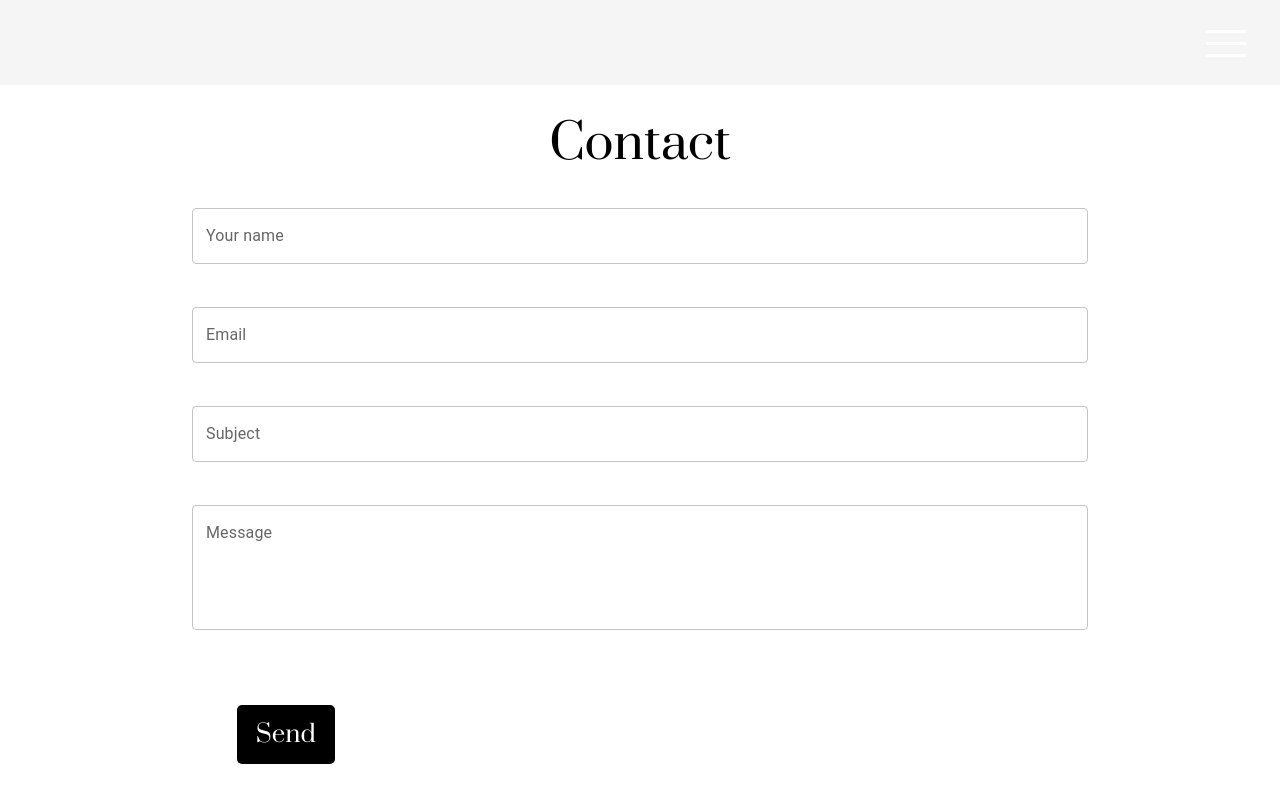
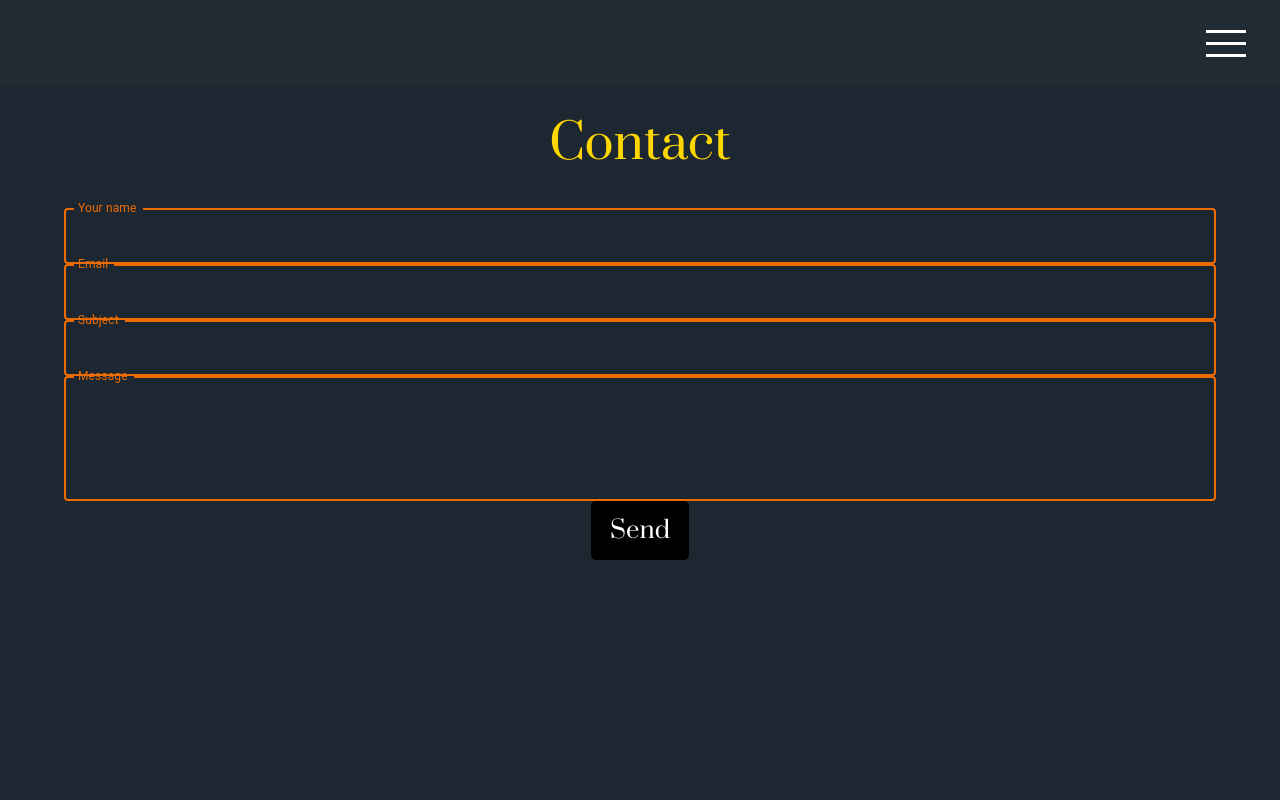
Before and after one commit to LuisTerceroIII/le.dev., a React (Create React App) app: page /contact in a window 1280 px wide. Shown: the top 800 px of the page. Built offline with nearby package versions, Linux system fonts and the light colour scheme.

Commit message:
update colors on all sections

```diff
--- a/src/components/Atoms/button/button.css
+++ b/src/components/Atoms/button/button.css
@@ -6,15 +6,12 @@
     border: none;
     width: fit-content;
     height: fit-content;
-    margin-top: 32px;
-    margin-left: 5%;
     font-family:var(--title);
     font-size: 24px;
     cursor: pointer;
     border-radius: 5px;
     color: #ffffff;
     z-index: 2;
-    margin-bottom: 5%;
     transition: background-color .3s ease-out;
     padding: 13px 19px;
   }
--- a/src/components/organisms/ProjectCard/ProjectCard.css
+++ b/src/components/organisms/ProjectCard/ProjectCard.css
@@ -6,6 +6,7 @@
     width: 320px;
     border-radius: 20px;
     padding: 25px;
+    background-color: #748386;
 
 }
 
@@ -33,7 +34,7 @@
     margin-bottom: 10px;
     padding: 0 10%;
     margin-bottom: 15px;
-    color:var(--softBlack);
+    color:var(--white);
     text-shadow: var(--softShadow);
 
 }
@@ -49,7 +50,7 @@
     font-size: 16px;
     margin-top: 10px;
     font-weight: 600;
-    color:var(--hardGrey);
+    color:var(--white);
     line-height: 20px;
 
 }
--- a/src/components/sections/AboutMe/AboutMe.css
+++ b/src/components/sections/AboutMe/AboutMe.css
@@ -1,7 +1,7 @@
 .about-me-section-container {
     display: flex;
     flex-direction: column;
-    background-color: var(--white);
+    background-color: var(--darkBlue);
     position: relative;
     min-height: 100vh;
 }
@@ -13,6 +13,7 @@
     font-family: var(--title);
     font-weight: 500;
     margin-bottom: 40px;
+    color: var(--golden);
 }
 .about-me-content-container {
     margin-top: -30px;
@@ -41,8 +42,9 @@
     text-align: center;
     font-family: var(--content);
     font-weight: 400;
-    color: var(--hardGrey);
+    color: var(--white);
     margin-bottom: 200px;
+
 }
 
 @keyframes sun-spin {
--- a/src/components/sections/Contact/Contact.css
+++ b/src/components/sections/Contact/Contact.css
@@ -1,27 +1,31 @@
 .contact-container {
     display: flex;
     flex-direction: column;
-    height: 130vh;
+    height: 100vh;
     overflow: auto;
-    margin-bottom: 5%;
+    background-color: var(--darkBlue);
+    padding-bottom: 10%;
 
 
 }
 
 .form-contact {
-    display: grid;
-    grid-template-columns: 1fr;
-    grid-template-rows: auto;
-    max-width: 70%;
-    min-width: 70%;
-    margin: 0 auto;
-    row-gap: 10%;
+    display: flex;
+    flex-direction: column;
+    gap: 10%;
+    padding: 0 5%;
+    color: var(--white);
+
 }
 
 .contact-button {
-    margin: 0 auto;
+    align-self: center;
 }
 
 .contact-error-sending-email {
-    margin: 0 auto;
+    align-self: center;
+    text-align: center;
+    font-size: 18px;
+    line-height: 24px;
+
 }
--- a/src/components/sections/Contact/ContactView.js
+++ b/src/components/sections/Contact/ContactView.js
@@ -29,7 +29,8 @@ const ContactView = ({
           type={"text"}
           label={"Your name"}
           variant="outlined"
-          color="secondary"
+          color="warning"
+          focused
           name={"completeName"}
           {...register("completeName", { required: "Must include" })}
         />
@@ -39,7 +40,8 @@ const ContactView = ({
           type={"text"}
           label={"Email"}
           variant="outlined"
-          color="secondary"
+          color="warning"
+          focused
           name={"email"}
           {...register("email", {
             required: true,
@@ -54,7 +56,8 @@ const ContactView = ({
           type={"text"}
           label={"Subject"}
           variant="outlined"
-          color="secondary"
+          color="warning"
+          focused
           name={"subject"}
           {...register("subject", { required: true })}
         />
@@ -63,7 +66,8 @@ const ContactView = ({
           type={"text"}
           label={"Message"}
           variant="outlined"
-          color="secondary"
+          color="warning"
+          focused
           multiline
           rows={4}
           name={"message"}
@@ -95,7 +99,7 @@ const ContactView = ({
         )}
         {errorSendingEmail ? (
           <p className={"contact-error-sending-email"}>
-            Error connecting with server 💥
+            Error connecting to the server.<br></br>Please contact me at luis.espinoza.nav@live.com
           </p>
         ) : (
           ""
--- a/src/components/sections/Education/Education.css
+++ b/src/components/sections/Education/Education.css
@@ -2,9 +2,9 @@
     display: flex;
     flex-direction: column;
     min-height: 80vh;
-    background-color: var(--white);
+    background-color: var(--darkBlue);
     align-items: center;
-    margin-bottom: 200px;
+    min-height: 100vh;
 
 }
 .education-cards-container {
--- a/src/components/sections/Project/Project.css
+++ b/src/components/sections/Project/Project.css
@@ -1,6 +1,8 @@
 .project-container {
     display: flex;
     flex-direction: column;
+    background-color: var(--darkBlue);
+    min-height: 100vh;
 }
 
 .project-cards-container {
--- a/src/components/sections/Specialities/Specialities.css
+++ b/src/components/sections/Specialities/Specialities.css
@@ -2,7 +2,8 @@
     display: flex;
     flex-direction: column;
     justify-content: space-between;
-    background-color: var(--white);
+    background-color: var(--darkBlue);
+    min-height: 100vh;
     align-items: center;
     overflow: auto;
     padding-bottom: 20px;
@@ -19,7 +20,7 @@
     justify-content: center;
     border-radius: 50%;
     margin-bottom: 5%;
-    background-color: var(--softGrey);
+    background-color: var(--purple);
     cursor: default;
 }
 
--- a/src/components/sections/Technologies/Technologies.css
+++ b/src/components/sections/Technologies/Technologies.css
@@ -3,6 +3,8 @@
     display: flex;
     flex-direction: column;
     flex-grow: 1;
+    min-height: 100vh;
+    background-color: var(--darkBlue);
 }
 
 .technologies-logos {
```
